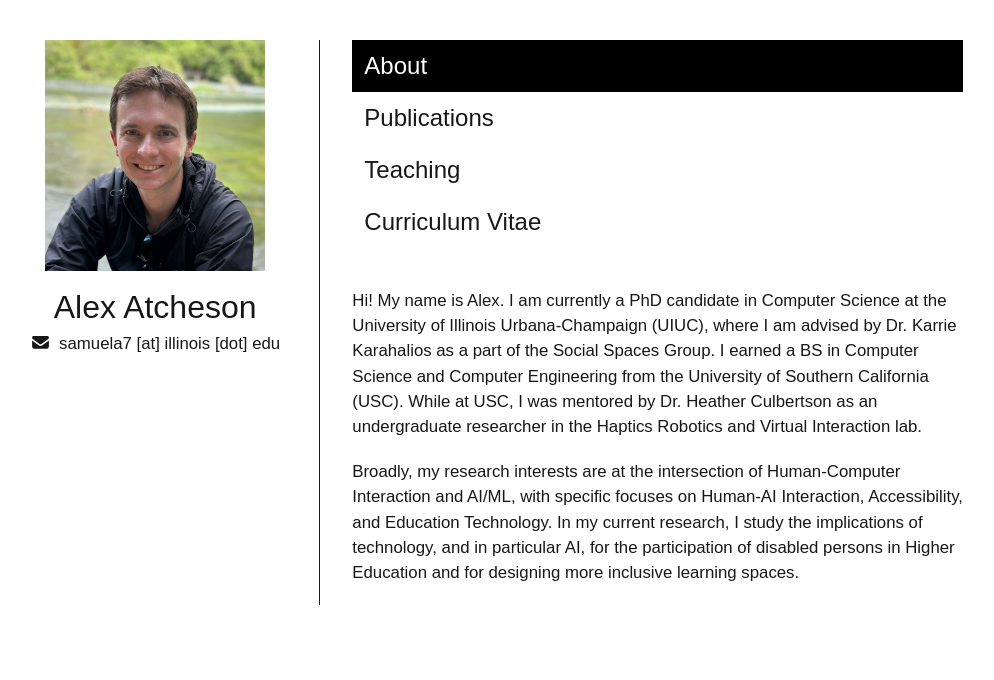
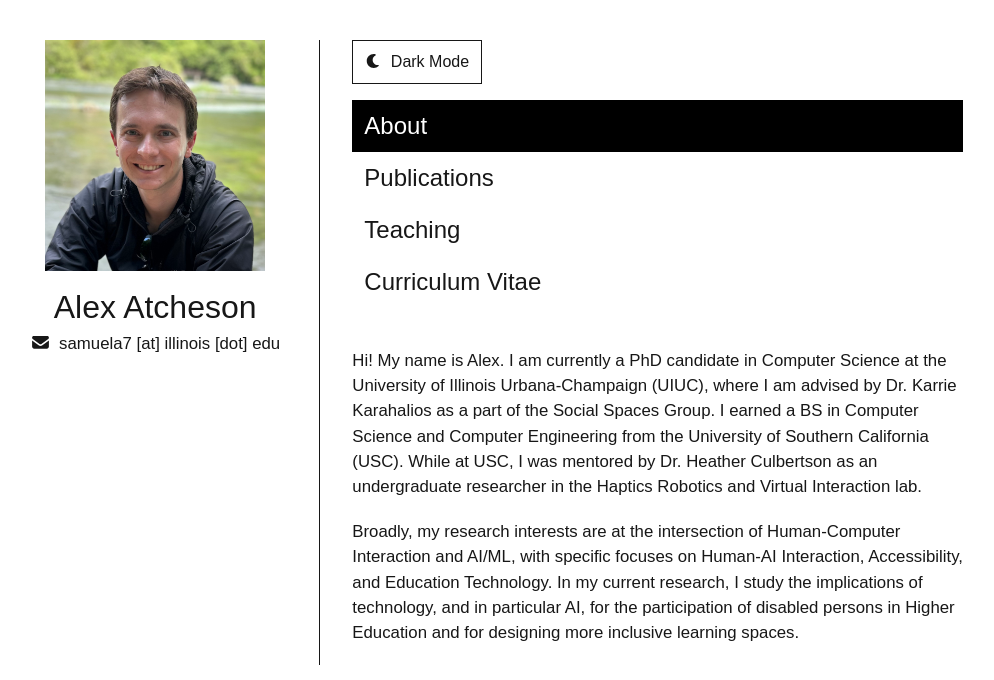
Before and after one commit to saatcheson/saatcheson.github.io, a Next.js app: page / in a window 1280 px wide. Shown: the top 680 px of the page, without its empty margins (165-1159 px from the left). Built offline with nearby package versions, Linux system fonts and the light colour scheme.

Commit message:
added light/dark mode toggle

```diff
--- a/src/app/globals.css
+++ b/src/app/globals.css
@@ -11,6 +11,9 @@
   --nav-bg: #000000;
   --nav-fg: #ffffff;
   --nav-hover-bg: #000000;
+  --theme-toggle-border: #171717;
+  --theme-toggle-bg: transparent;
+  --theme-toggle-fg: #171717;
 }
 
 .sr-only {
@@ -25,14 +28,39 @@
   border: 0;
 }
 
+:root[data-theme="light"] {
+  --background: #ffffff;
+  --foreground: #171717;
+  --nav-bg: #000000;
+  --nav-fg: #ffffff;
+  --nav-hover-bg: #000000;
+  --theme-toggle-border: #171717;
+  --theme-toggle-bg: transparent;
+  --theme-toggle-fg: #171717;
+}
+
+:root[data-theme="dark"] {
+  --background: #0a0a0a;
+  --foreground: #ededed;
+  /* invert nav colors in dark mode: white bg, black text */
+  --nav-bg: #ffffff;
+  --nav-fg: #000000;
+  --nav-hover-bg: #ffffff;
+  --theme-toggle-border: #ededed;
+  --theme-toggle-bg: transparent;
+  --theme-toggle-fg: #ededed;
+}
+
 @media (prefers-color-scheme: dark) {
-  :root {
+  :root:not([data-theme]) {
     --background: #0a0a0a;
     --foreground: #ededed;
-    /* invert nav colors in dark mode: white bg, black text */
     --nav-bg: #ffffff;
     --nav-fg: #000000;
     --nav-hover-bg: #ffffff;
+    --theme-toggle-border: #ededed;
+    --theme-toggle-bg: transparent;
+    --theme-toggle-fg: #ededed;
   }
 }
 
@@ -127,6 +155,20 @@ button, .nav-link {
   color: var(--nav-fg);
 }
 
+.theme-toggle {
+  border: 1px solid var(--theme-toggle-border);
+  background: var(--theme-toggle-bg);
+  color: var(--theme-toggle-fg);
+  padding: 0.4rem 0.75rem;
+  font-size: 1rem;
+  transition: background-color 150ms ease, color 150ms ease;
+}
+
+.theme-toggle:hover {
+  background: var(--nav-bg);
+  color: var(--nav-fg);
+}
+
 /* Responsive adjustments for small devices */
 @media (max-width: 640px) {
   .row { flex-direction: column; gap: 12px; }
--- a/src/app/page.js
+++ b/src/app/page.js
@@ -1,18 +1,41 @@
 "use client";
 
-import { useState } from "react";
+import { useEffect, useState } from "react";
 import Image from "next/image";
 import About from "./components/about";
 import Publications from "./components/publications";
 import { FontAwesomeIcon } from "@fortawesome/react-fontawesome";
-import { faEnvelope } from "@fortawesome/free-solid-svg-icons";
+import { faEnvelope, faMoon, faSun } from "@fortawesome/free-solid-svg-icons";
 import Teaching from "./components/teaching";
 
 export default function Home() {
   const [page, setPage] = useState("about");
+  const [theme, setTheme] = useState("light");
+
+  useEffect(() => {
+    const storedTheme = window.localStorage.getItem("theme");
+    if (storedTheme === "light" || storedTheme === "dark") {
+      setTheme(storedTheme);
+      document.documentElement.setAttribute("data-theme", storedTheme);
+      return;
+    }
+
+    const preferredTheme = window.matchMedia("(prefers-color-scheme: dark)").matches
+      ? "dark"
+      : "light";
+    setTheme(preferredTheme);
+    document.documentElement.setAttribute("data-theme", preferredTheme);
+  }, []);
 
   const load = (key) => {
     setPage(key);
+  };
+
+  const toggleTheme = () => {
+    const nextTheme = theme === "dark" ? "light" : "dark";
+    setTheme(nextTheme);
+    document.documentElement.setAttribute("data-theme", nextTheme);
+    window.localStorage.setItem("theme", nextTheme);
   };
 
   const renderPage = () => {
@@ -65,12 +88,24 @@ export default function Home() {
         {/* content */}
         <main className="col-2-3 pl-2">
           <div className="mb-10">
+            <button
+              onClick={toggleTheme}
+              className="theme-toggle mb-4 hover:cursor-pointer"
+              aria-label={`Switch to ${theme === "dark" ? "light" : "dark"} mode`}
+            >
+              <FontAwesomeIcon
+                icon={theme === "dark" ? faSun : faMoon}
+                size="sm"
+                className="pr-2"
+              />
+              {theme === "dark" ? "Light Mode" : "Dark Mode"}
+            </button>
             <nav>
               <ul className="text-3xl">
                 <li>
                   <button
                     onClick={() => load("about")}
-                    className={`nav-link w-full text-left py-1 ${page === "about" ? "bg-black text-white" : "hover:bg-black hover:text-white"} hover:cursor-pointer`}
+                    className="nav-link w-full text-left py-1 hover:cursor-pointer"
                     aria-pressed={page === "about"}
                   >
                     About
@@ -79,7 +114,7 @@ export default function Home() {
                 <li>
                   <button
                     onClick={() => load("publications")}
-                    className={`nav-link w-full text-left py-1 ${page === "publications" ? "bg-black text-white" : "hover:bg-black hover:text-white"} hover:cursor-pointer`}
+                    className="nav-link w-full text-left py-1 hover:cursor-pointer"
                     aria-pressed={page === "publications"}
                   >
                     Publications
@@ -88,7 +123,7 @@ export default function Home() {
                 <li>
                   <button
                     onClick={() => load("teaching")}
-                    className={`nav-link w-full text-left py-1 ${page === "teaching" ? "bg-black text-white" : "hover:bg-black hover:text-white"} hover:cursor-pointer`}
+                    className="nav-link w-full text-left py-1 hover:cursor-pointer"
                     aria-pressed={page === "teaching"}
                   >
                     Teaching
@@ -97,7 +132,7 @@ export default function Home() {
                 <li>
                   <a
                     href="/Curriculum_Vitae.pdf"
-                    className="nav-link block w-full text-left py-1 hover:bg-black hover:text-white hover:cursor-pointer"
+                    className="nav-link block w-full text-left py-1 hover:cursor-pointer"
                   >
                     Curriculum Vitae
                   </a>
```
